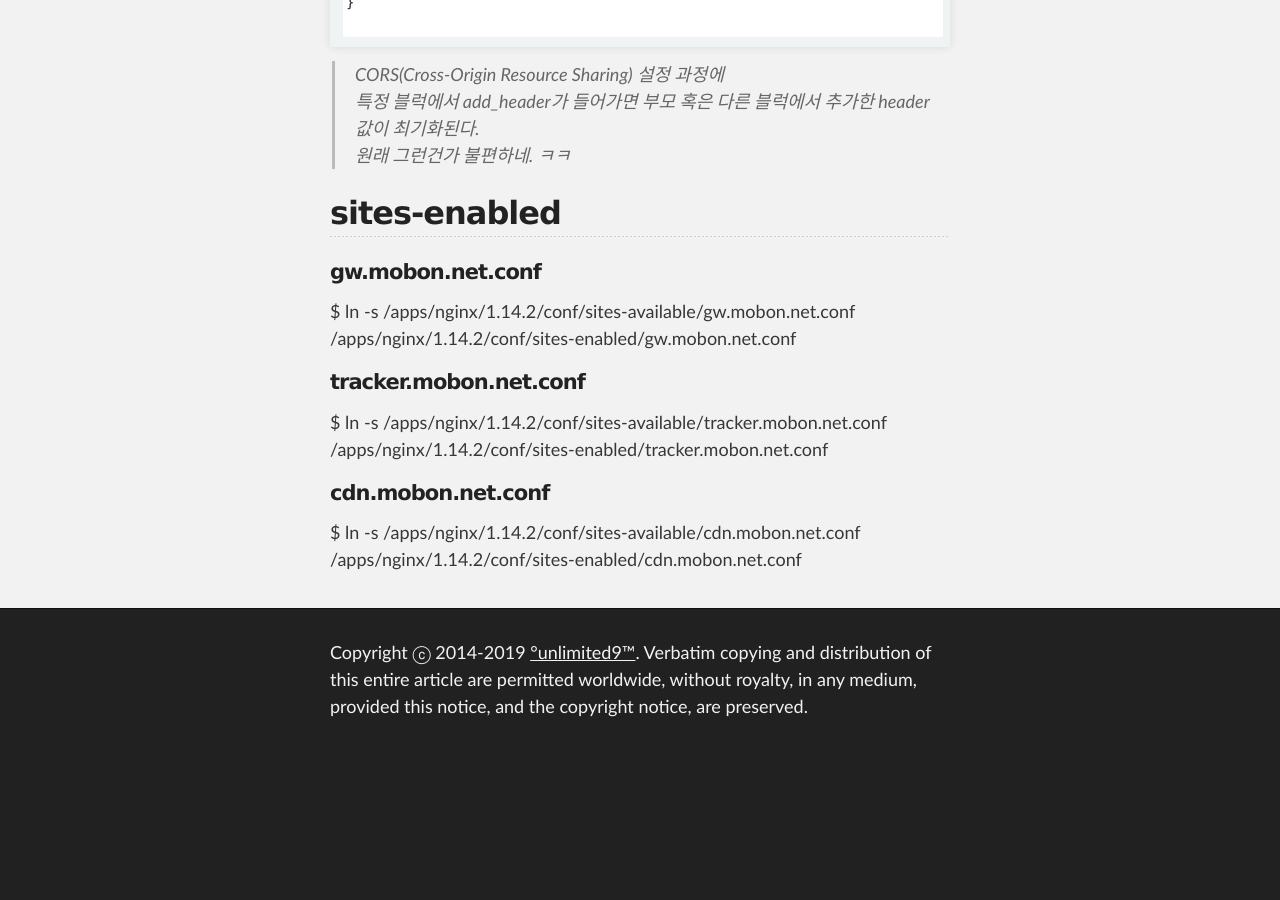
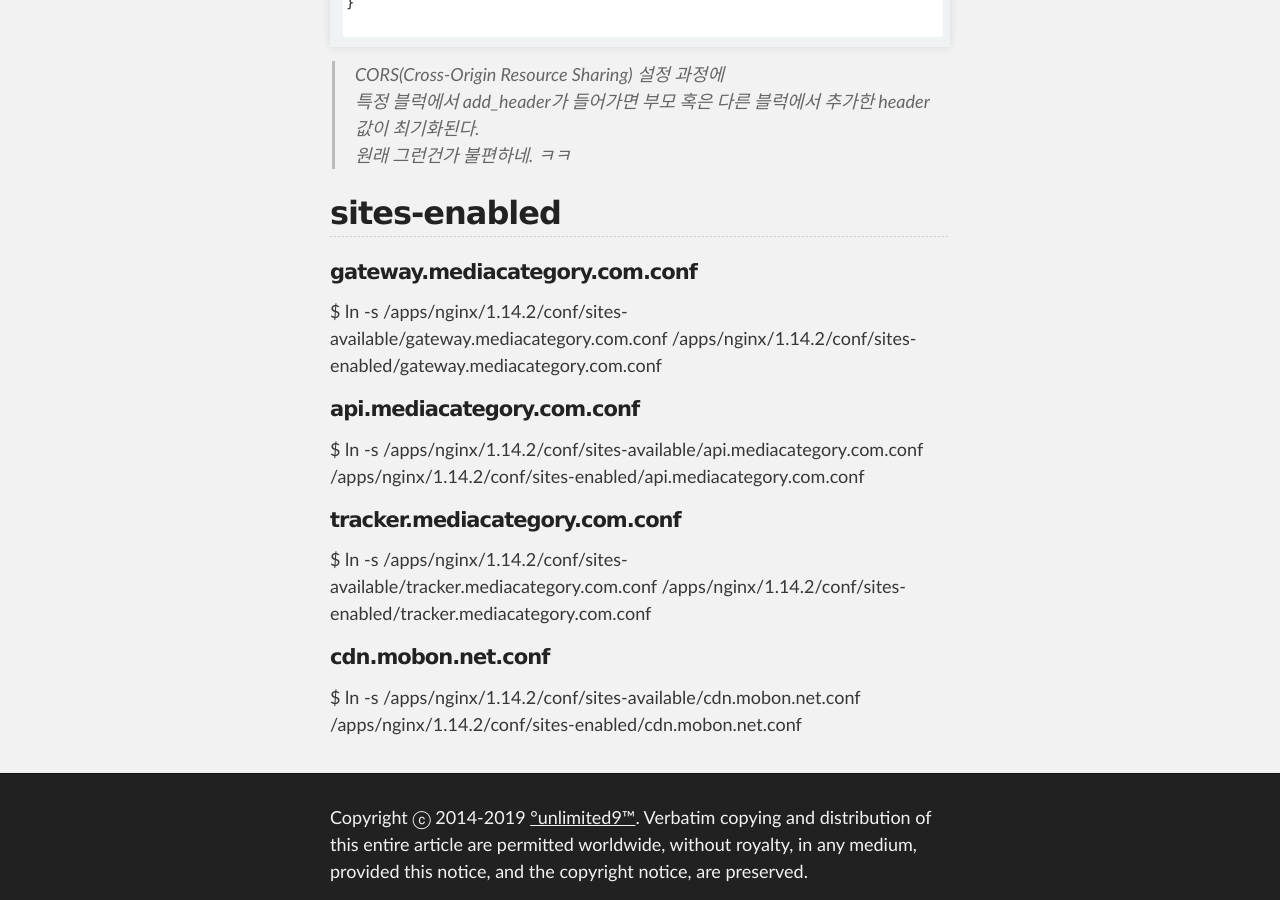
Before and after one commit to unlimited9/unlimited9.github.com, a Jekyll site: the page built from reference.notes/TA/nginx/configuration.sample.md, in a window 1280 px wide and 900 px high, scrolled down 14171 px. Built offline with Jekyll 4.4.1, drawn with Linux system fonts in a browser that asks for light colours; our own code applies the rules of GitHub Pages for plain Markdown files; before the commit the page ends 14926 px from its top, so only the background shows below that.

Commit message:
Update configuration.sample.md

```diff
--- a/reference.notes/TA/nginx/configuration.sample.md
+++ b/reference.notes/TA/nginx/configuration.sample.md
@@ -606,11 +606,14 @@ server {
 
 ## sites-enabled
 
-#### gw.mobon.net.conf
-$ ln -s /apps/nginx/1.14.2/conf/sites-available/gw.mobon.net.conf /apps/nginx/1.14.2/conf/sites-enabled/gw.mobon.net.conf
+#### gateway.mediacategory.com.conf
+$ ln -s /apps/nginx/1.14.2/conf/sites-available/gateway.mediacategory.com.conf /apps/nginx/1.14.2/conf/sites-enabled/gateway.mediacategory.com.conf
 
-#### tracker.mobon.net.conf
-$ ln -s /apps/nginx/1.14.2/conf/sites-available/tracker.mobon.net.conf /apps/nginx/1.14.2/conf/sites-enabled/tracker.mobon.net.conf
+#### api.mediacategory.com.conf
+$ ln -s /apps/nginx/1.14.2/conf/sites-available/api.mediacategory.com.conf /apps/nginx/1.14.2/conf/sites-enabled/api.mediacategory.com.conf
+
+#### tracker.mediacategory.com.conf
+$ ln -s /apps/nginx/1.14.2/conf/sites-available/tracker.mediacategory.com.conf /apps/nginx/1.14.2/conf/sites-enabled/tracker.mediacategory.com.conf
 
 #### cdn.mobon.net.conf
 $ ln -s /apps/nginx/1.14.2/conf/sites-available/cdn.mobon.net.conf /apps/nginx/1.14.2/conf/sites-enabled/cdn.mobon.net.conf
```
